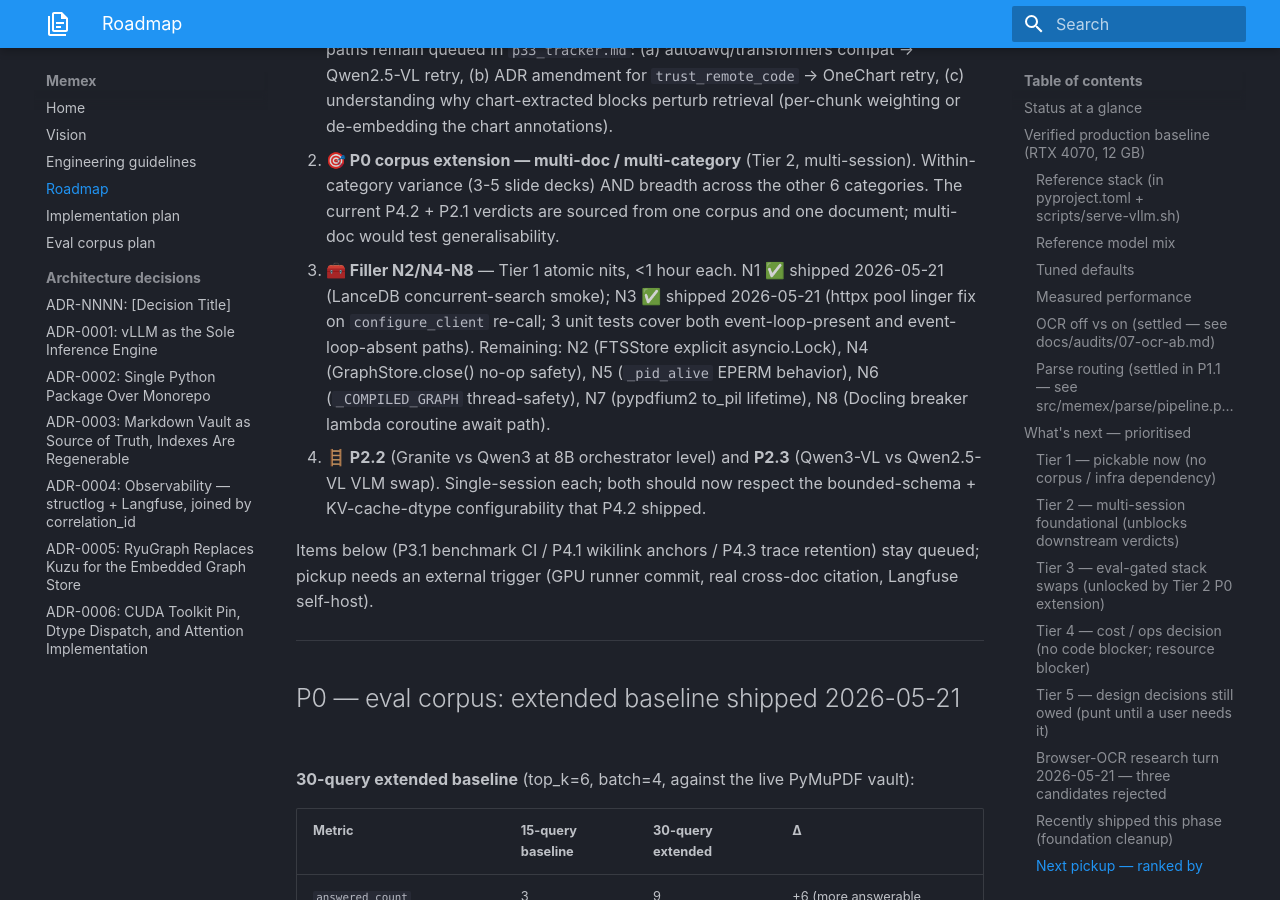
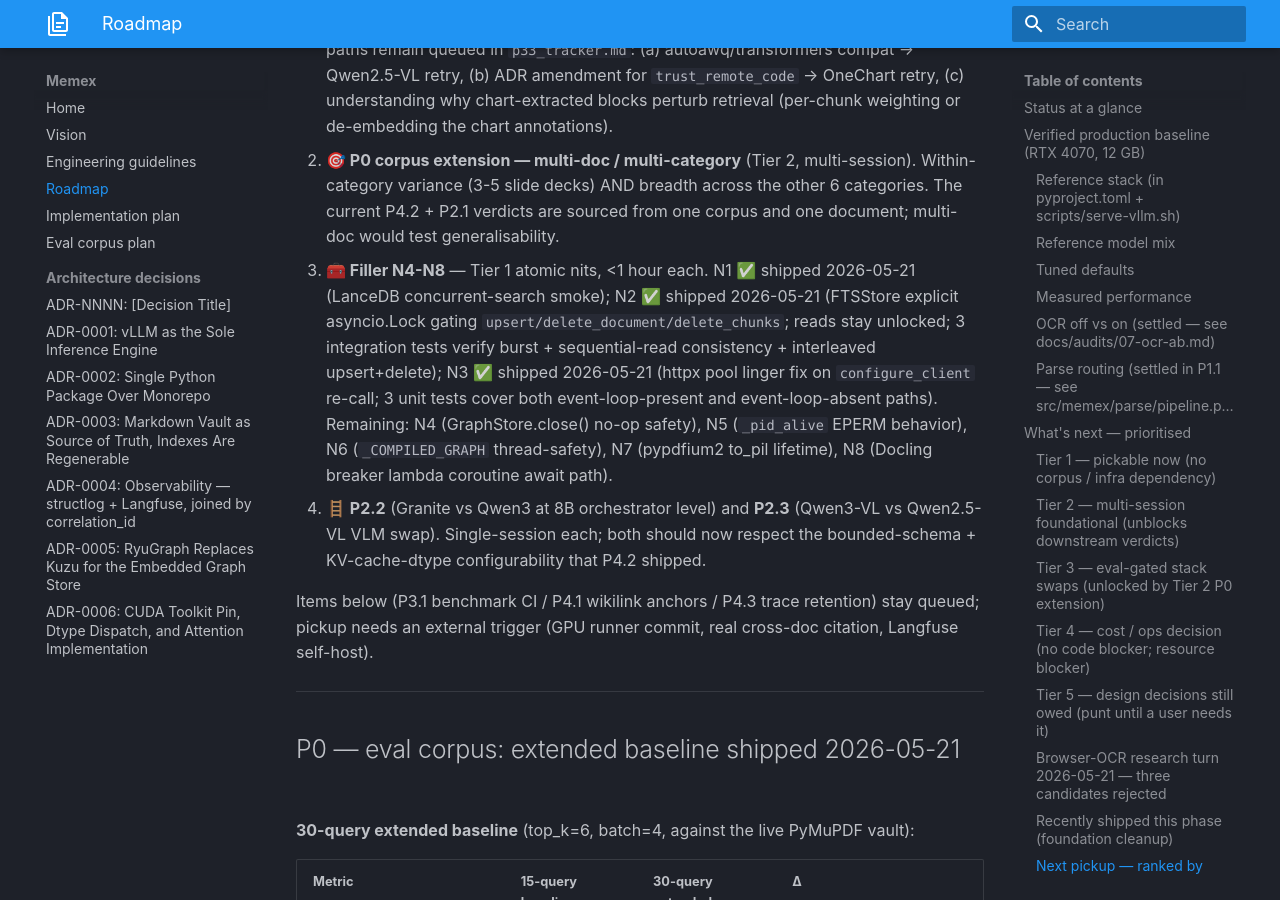
Before and after one commit to Zenetusken/memex, an MkDocs documentation site: the page built from docs/ROADMAP.md, in a window 1280 px wide and 900 px high, scrolled down 10558 px. Built offline with MkDocs 1.6.1 and Material for MkDocs 9.7.7, drawn with Linux system fonts in a browser that asks for light colours.

Commit message:
docs/ROADMAP: complete N2 housekeeping — "Next pickup" #3 N-list
The previous N2 housekeeping commit (79a5804) missed the "Next pickup"
#3 list update because the exact-match string drifted; this catches it.
"Filler N2/N4-N8" → "Filler N4-N8" with N2's one-line implementation
summary appended next to N1/N3.

No code changes; ROADMAP-only.

Co-Authored-By: Claude Opus 4.7 <noreply@anthropic.com>

```diff
--- a/docs/ROADMAP.md
+++ b/docs/ROADMAP.md
@@ -171,7 +171,7 @@ The three honest leverage points for chart-OCR remain in `p33_tracker.md`: (a) O
 
 1. ~~**🏗️ P3.3 chart-OCR pass over Docling figures**~~ — ✅ **Infrastructure shipped 2026-05-21 (mixed verdict; default OFF)**. 5 + 3 sessions total. Layered defense (pre-filter via Docling's built-in `DocumentPictureClassifier` + heuristic cleanup of DePlot output) progressively recovered 1→2→4 of the 9 baseline-answered queries. HARD GATES preserved at every stage (`refusal_cf=1.0`, hallucinations=0). **But chart-OCR enrichment shifts retrieval rankings**: +1 chart-numeric query gained (Q21 `-minimal` flag overhead) but −6 prose queries regressed (chart-extracted blocks outrank the prose-bearing chunks for unrelated queries). Net −5 ANS on this prose-heavy corpus; would likely flip positive on chart-heavy corpora (dashboards, scientific figures). Default `MEMEX_PARSE__DISABLE_CHART_OCR=True`; opt-in via env var. Three follow-up paths remain queued in `p33_tracker.md`: (a) autoawq/transformers compat → Qwen2.5-VL retry, (b) ADR amendment for `trust_remote_code` → OneChart retry, (c) understanding why chart-extracted blocks perturb retrieval (per-chunk weighting or de-embedding the chart annotations).
 2. **🎯 P0 corpus extension — multi-doc / multi-category** (Tier 2, multi-session). Within-category variance (3-5 slide decks) AND breadth across the other 6 categories. The current P4.2 + P2.1 verdicts are sourced from one corpus and one document; multi-doc would test generalisability.
-3. **🧰 Filler N2/N4-N8** — Tier 1 atomic nits, <1 hour each. N1 ✅ shipped 2026-05-21 (LanceDB concurrent-search smoke); N3 ✅ shipped 2026-05-21 (httpx pool linger fix on `configure_client` re-call; 3 unit tests cover both event-loop-present and event-loop-absent paths). Remaining: N2 (FTSStore explicit asyncio.Lock), N4 (GraphStore.close() no-op safety), N5 (`_pid_alive` EPERM behavior), N6 (`_COMPILED_GRAPH` thread-safety), N7 (pypdfium2 to_pil lifetime), N8 (Docling breaker lambda coroutine await path).
+3. **🧰 Filler N4-N8** — Tier 1 atomic nits, <1 hour each. N1 ✅ shipped 2026-05-21 (LanceDB concurrent-search smoke); N2 ✅ shipped 2026-05-21 (FTSStore explicit asyncio.Lock gating `upsert/delete_document/delete_chunks`; reads stay unlocked; 3 integration tests verify burst + sequential-read consistency + interleaved upsert+delete); N3 ✅ shipped 2026-05-21 (httpx pool linger fix on `configure_client` re-call; 3 unit tests cover both event-loop-present and event-loop-absent paths). Remaining: N4 (GraphStore.close() no-op safety), N5 (`_pid_alive` EPERM behavior), N6 (`_COMPILED_GRAPH` thread-safety), N7 (pypdfium2 to_pil lifetime), N8 (Docling breaker lambda coroutine await path).
 4. **🪜 P2.2** (Granite vs Qwen3 at 8B orchestrator level) and **P2.3** (Qwen3-VL vs Qwen2.5-VL VLM swap). Single-session each; both should now respect the bounded-schema + KV-cache-dtype configurability that P4.2 shipped.
 
 Items below (P3.1 benchmark CI / P4.1 wikilink anchors / P4.3 trace retention) stay queued; pickup needs an external trigger (GPU runner commit, real cross-doc citation, Langfuse self-host).
```
